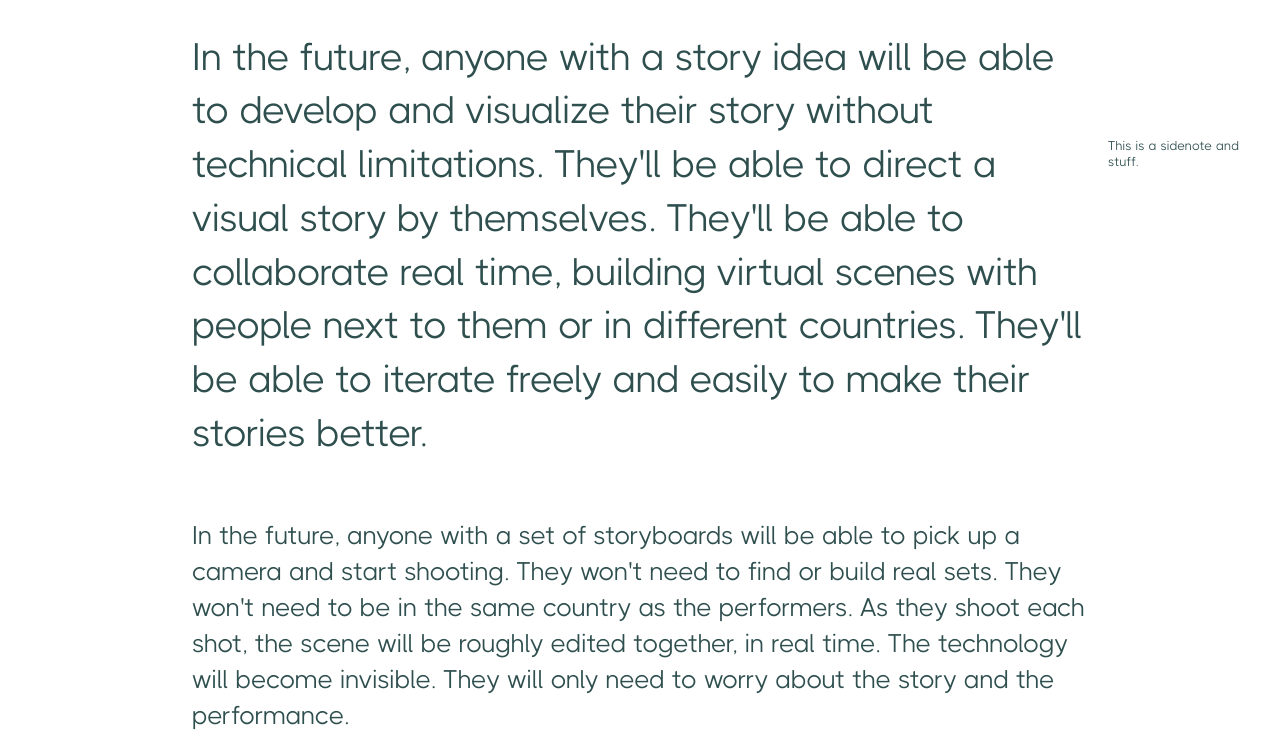
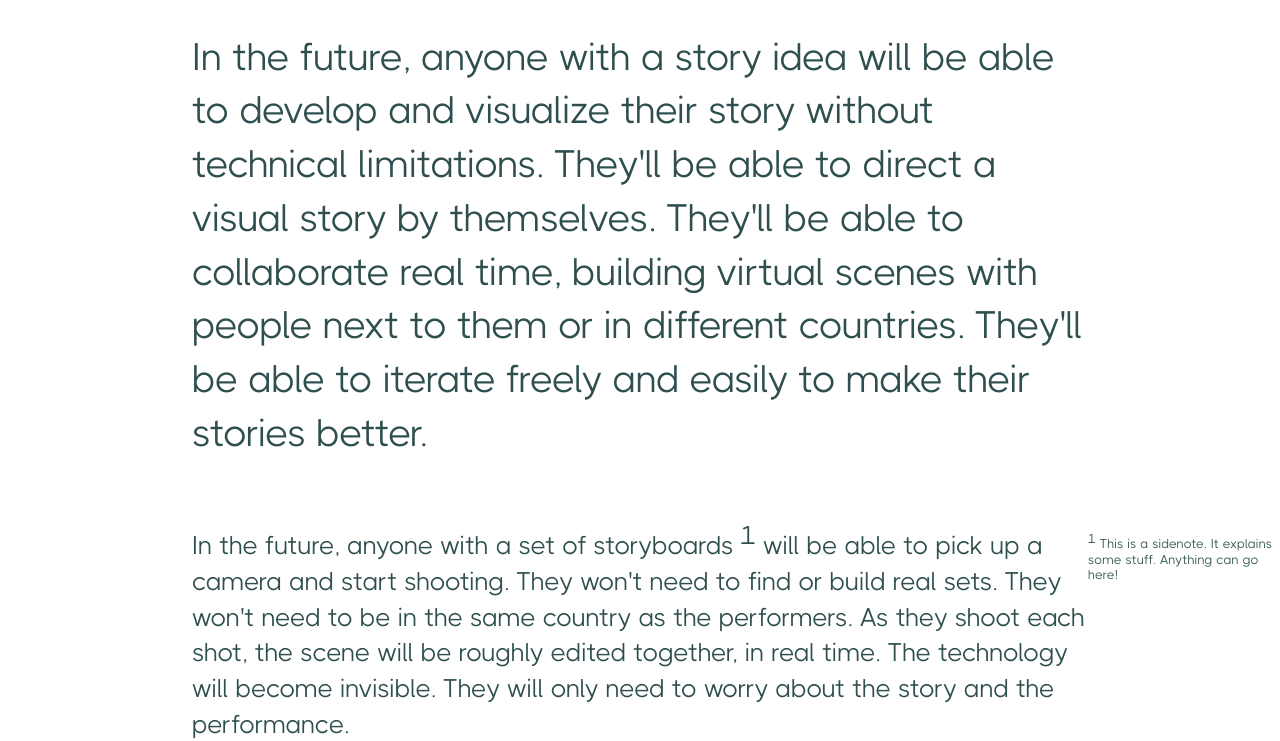
Before and after one commit to wonderunit/kitchen-sink-pages, a plain HTML site: page index.html in a window 1280 px wide. Shown: the part 232-973 px from the top of the page. Drawn offline with Linux system fonts and the light colour scheme; files whose address does not match are found by name.

Commit message:
sidenotes

```diff
--- a/css/main.css
+++ b/css/main.css
@@ -23,16 +23,6 @@ p {
     margin-block-end: 1.5em;
 }
 
-.sidenote {
-    margin-right: -170px;
-    position: absolute;
-    right: 0;
-    top: auto; /* default */
-    width: 150px;
-    font-size: 1vw;
-    line-height: 1.2;
-  }
-
 p:first-of-type {
     font-size: min(max(3vw, 1.5em), 3em);
     font-weight: 400;
@@ -55,3 +45,38 @@ h3 {
     font-weight: 800;
     line-height: 1;
 }
+
+/* sidenotes */
+
+aside[name] {
+    display: none;
+}
+@media (min-width: 640px) {
+    body {
+        counter-reset: sidenoteCount 1;
+    }
+    span[name]::after {
+        vertical-align: super;
+        display: inline;
+        content: " " counter(sidenoteCount) "";
+    }
+    aside[name] {
+        display: block;
+        position: absolute;
+        width: 15vw;
+        right: -15vw;
+        top: auto;
+        font-size: 1vw;
+        line-height: 1.2;
+    }
+    aside[name]::before {
+        vertical-align: super;
+        display: inline;
+
+        content: " " counter(sidenoteCount) "";
+    }
+    aside[name]::after {
+        counter-increment: sidenoteCount;
+        content: " ";
+    }
+}
--- a/index.html
+++ b/index.html
@@ -11,13 +11,21 @@
   <div class="container">
       <h1>A Future of Visual Storytelling</h1>
 
-      <p>In the future, anyone with a story idea will be able to develop and visualize their story without technical limitations. They'll be able to <span class="sidenote">This is a sidenote and stuff.</span>direct a visual story by themselves. They'll be able to collaborate real time, building virtual scenes with people next to them or in different countries. They'll be able to iterate freely and easily to make their stories better.</p>
+      <p>In the future, anyone with a story idea will be able to develop and visualize their story without technical limitations. They'll be able to direct a visual story by themselves. They'll be able to collaborate real time, building virtual scenes with people next to them or in different countries. They'll be able to iterate freely and easily to make their stories better.</p>
 
-      <p>In the future, anyone with a set of storyboards will be able to pick up a camera and start shooting. They won't need to find or build real sets. They won't need to be in the same country as the performers. As they shoot each shot, the scene will be roughly edited together, in real time. The technology will become invisible. They will only need to worry about the story and the performance.</p>
+      <p>In the future, <span name="storyboards">anyone with a set of storyboards</span> will be able to pick up a camera and start shooting. They won't need to find or build real sets. They won't need to be in the same country as the performers. As they shoot each shot, the scene will be roughly edited together, in real time. The technology will become invisible. They will only need to worry about the story and the performance.</p>
+
+      <aside name="storyboards">
+        This is a sidenote. It explains some stuff. Anything can go here!
+      </aside>
 
       <p>In the future, any person with a story idea will be able to produce their stories into full reality. They won't be restricted by where they came from or who they are now, but rather, empowered because of where they came from and who they are now. They won't worry about money or possessing technology. They will have a place to create stories, find others to work with, and find audiences that connect with their work. They will be free to play and explore creative story ideas ultimately creating visual stories with their most valuable asset: their unique point of view.</p>
 
-      <p>You don't need anyone else's permission or money to get started. And if you're smart and creative you don't need anyone else's permission or money to produce an entire visual story to completion.</p>
+      <p>You don't need <span name="permission">anyone else's permission</span> or money to get started. And if you're smart and creative you don't need anyone else's permission or money to produce an entire visual story to completion.</p>
+
+      <aside name="permission">
+        This is another sidenote. It explains some stuff. Anything can go here!
+      </aside>
 
       <h2>1. Story Development</h2>
       <p>The story is the most important part of visual storytelling. Does that statement sound as basic to you as it feels for me to write it? I hope so, because it should be plain as day.</p>
@@ -127,6 +135,7 @@
 
 
   </div>
+  <script src="script.js"></script>
 </body>
 
 </html>
--- /dev/null
+++ b/script.js
@@ -0,0 +1,19 @@
+function updateSidenotes () {
+  let asides = [...document.querySelectorAll('aside[name]')]
+
+  for (let aside of asides) {
+    let name = aside.getAttribute('name')
+    let span = document.querySelector(`span[name="${name}"]`)
+    let bodyRect = document.body.getBoundingClientRect()
+    let elemRect = span.getBoundingClientRect()
+    aside.style.top = Math.ceil(elemRect.top - bodyRect.top) + 'px'
+  }
+}
+
+function resize () {
+  updateSidenotes()
+}
+
+window.addEventListener('resize', resize)
+resize()
+setTimeout(resize, 200)
```
